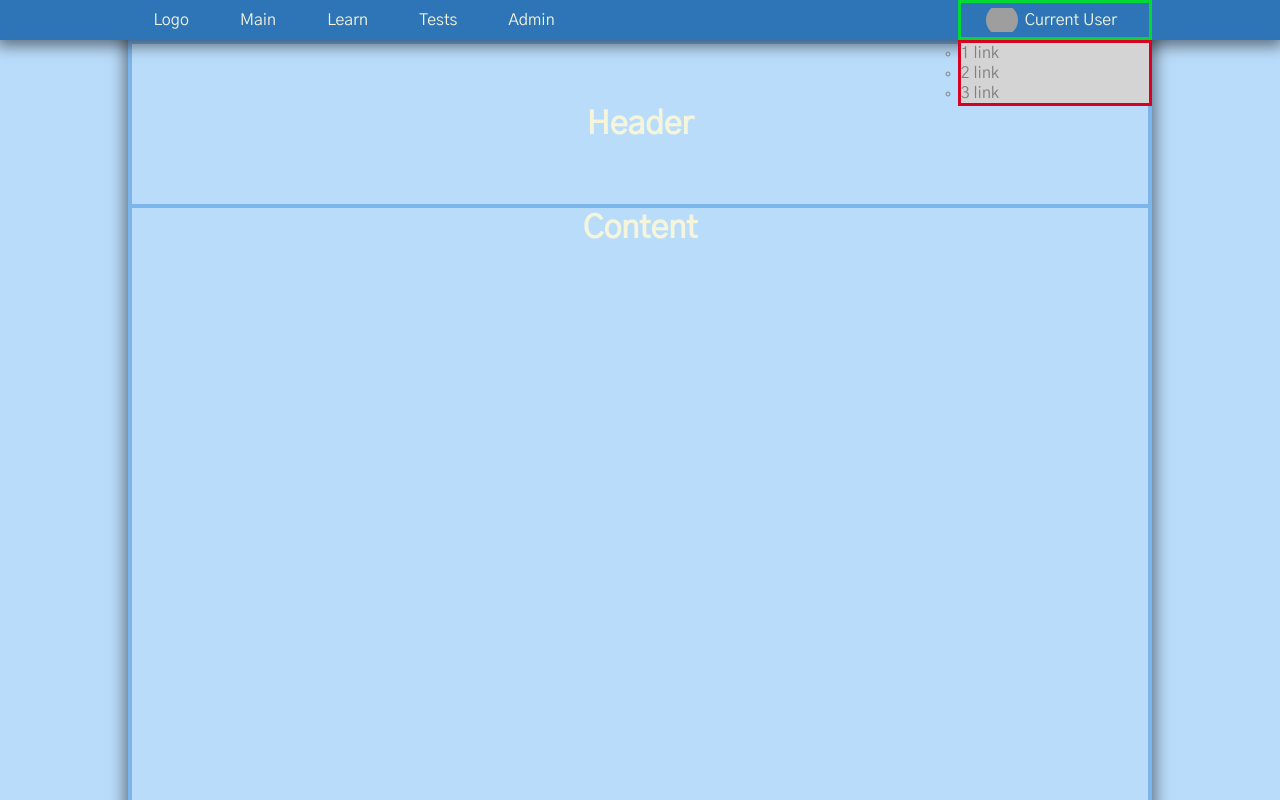
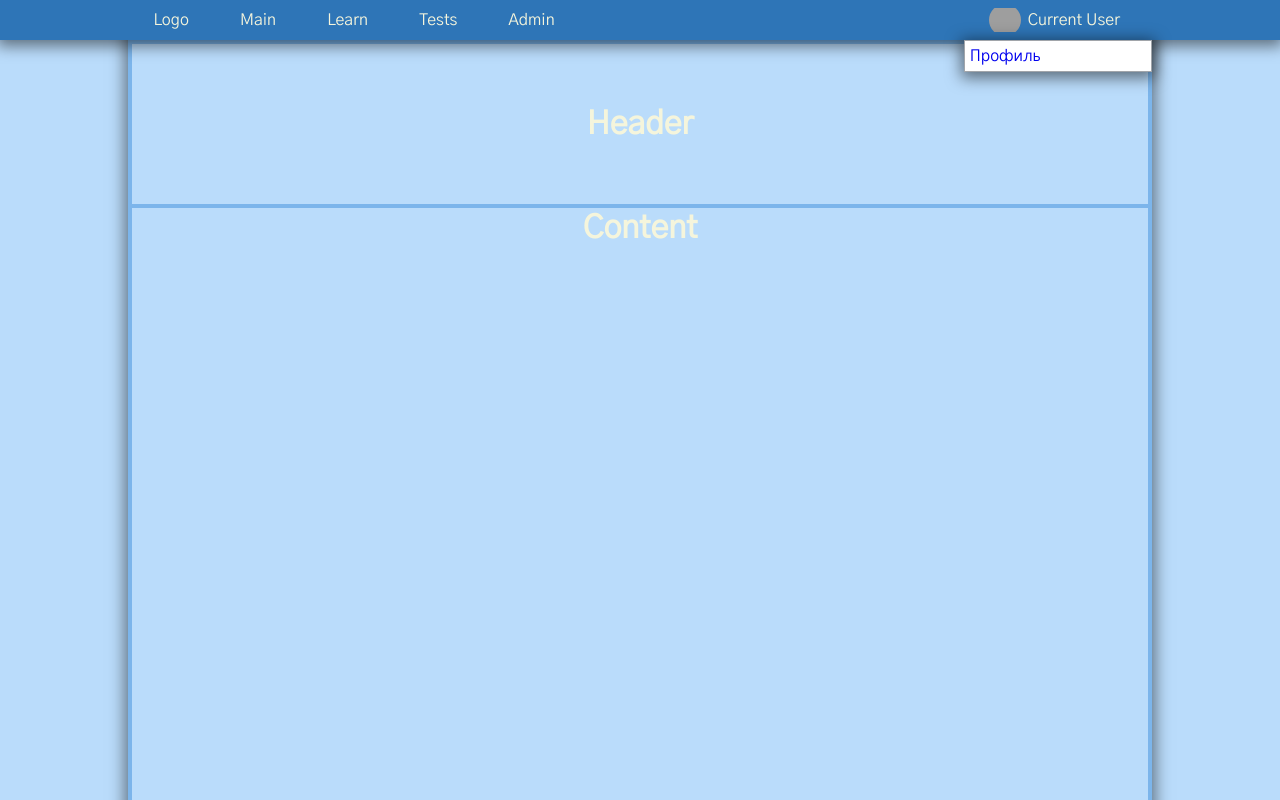
Before and after one commit to YuriyMtrofanov/learn_tomography, a React (Create React App) app: page / in a window 1280 px wide. Shown: the top 800 px of the page. Built offline with nearby package versions, Linux system fonts and the light colour scheme; grey boxes are pictures that could not be loaded.

Commit message:
implemented rote to user page

```diff
--- a/src/app/App.jsx
+++ b/src/app/App.jsx
@@ -1,10 +1,11 @@
 import React from "react";
 import "./App.css";
-import { Routes, Route, Navigate } from "react-router-dom";
+import { Routes, Route, Navigate, Outlet } from "react-router-dom";
 import NavBar from "./components/ui/navBar";
 import MainPage from "./components/pages/mainPage";
 import ArticlesPage from "./components/pages/articlesPage";
 import TestsPage from "./components/pages/testsPage";
+import UsersPage from "./components/pages/usersPage";
 import UserPage from "./components/pages/userPage";
 import LoginPage from "./components/pages/loginPage";
 import AdminPage from "./components/pages/adminPage";
@@ -17,7 +18,11 @@ function App() {
                 <Route index element={<MainPage/>}/>
                 <Route path="learn" element={<ArticlesPage/>}/>
                 <Route path="tests" element={<TestsPage/>}/>
-                <Route path="user" element={<UserPage/>}/>
+                {/* <Route path="users" element={<UserPage/>}/> */}
+                <Route path="users" element={<Outlet/>}>
+                    <Route index element={<UsersPage/>}/>
+                    <Route path=":userId" element={<UserPage/>}/>
+                </Route>
                 <Route path="admin" element={<AdminPage/>}/>
                 <Route path="login" element={<LoginPage/>}/>
                 <Route path="*" element={<Navigate to="/login"/>}/>
--- /dev/null
+++ b/src/app/components/pages/usersPage/index.js
@@ -0,0 +1,2 @@
+import UsersPage from "./usersPage";
+export default UsersPage;
--- /dev/null
+++ b/src/app/components/pages/usersPage/usersPage.jsx
@@ -0,0 +1,27 @@
+import React from "react";
+
+const UsersPage = () => {
+    return (
+        <>
+            <div className="main__container">
+                <div className="main__content">
+                    <div className="main__header">
+                        <h1>All users page</h1>
+                    </div>
+                    <div className="main__body">
+                        <h1>All users page Content</h1>
+                    </div>
+                </div>
+            </div>
+            <div className="main__footer">
+                <div className="footer_content">
+                    <div className="footer_info">
+                        <p>Created by Mitrofanov Yuriy</p>
+                    </div>
+                </div>
+            </div>
+        </>
+    );
+};
+
+export default UsersPage;
--- a/src/app/components/ui/navDropdownList/navDropdownList.css
+++ b/src/app/components/ui/navDropdownList/navDropdownList.css
@@ -1,6 +1,6 @@
 .nav-dropdown {
     display: flex;
-    color: grey;
+    color: rgb(110, 117, 125);
     text-decoration: none;
     /* border: rgb(13, 0, 255) solid; */
 }
@@ -10,6 +10,31 @@
     display: flex;
     flex-direction: column;
     width: 100%;
-    background-color: rgb(212, 212, 212);
-    border: rgb(216, 1, 33) solid;
+    /* background-color: rgb(255, 255, 255); */
+    box-shadow: 0 3px 15px 3px rgba(0, 0, 0, 0.5);
+    /* border: rgb(216, 1, 33) solid; */
 }
+
+.dropdown__list{
+    display: flex;
+    width: 100%;
+    height: max-content;
+    /* border: rgb(216, 1, 33) solid; */
+}
+
+.nav-dropdown__item {
+    display: flex;
+    justify-content: start;
+    align-items: center;
+    padding: 5px;
+    min-height: 4vh;
+    text-decoration: none;
+    background-color: rgb(255, 255, 255);
+    border: rgb(161, 165, 170) solid 1px;
+    /* border: rgb(1, 216, 15) solid; */
+}
+
+.nav-dropdown__item:hover {
+    color: rgb(67, 72, 78);
+    background-color: rgb(222, 222, 222);
+}
--- a/src/app/components/ui/navDropdownList/navDropdownList.jsx
+++ b/src/app/components/ui/navDropdownList/navDropdownList.jsx
@@ -1,24 +1,47 @@
 import React from "react";
 import PropTypes from "prop-types";
 import "./navDropdownList.css";
+import { NavLink } from "react-router-dom";
 
-const NavDropdownList = ({ active }) => {
-    console.log("active", active);
+const NavDropdownList = ({ active, options, userId }) => {
+    // console.log("active", active);
+    // console.log("userId", userId);
     return (
         <div className="nav-dropdown">
             <div className="nav-dropdown__container">
-                <ul className={"nav-dropdown__list" + (active ? " show" : "")}>
-                    <li className="nav-dropdown__item">1 link</li>
-                    <li className="nav-dropdown__item">2 link</li>
-                    <li className="nav-dropdown__item">3 link</li>
-                </ul>
+                {options.length > 0 && userId &&
+                    options.map(item => (
+                        <NavLink
+                            key={item.name}
+                            className="nav-dropdown__item"
+                            to={`${item.path}/${userId}`}
+                        >
+                            {item.value}
+                        </NavLink>
+                    ))
+                }
+                {/* <ul className={"nav-dropdown__list" + (active ? " show" : "")}>
+                    {options.length > 0 && userId &&
+                        options.map(item => (
+                            <NavLink
+                                key={item.name}
+                                className="nav-dropdown__item"
+                                to={`${item.path}/${userId}`}
+                            >
+                                {item.value}
+                            </NavLink>
+                        ))
+                    }
+                </ul> */}
             </div>
         </div>
     );
 };
 
 NavDropdownList.propTypes = {
-    active: PropTypes.bool
+    active: PropTypes.bool,
+    options: PropTypes.arrayOf(PropTypes.object),
+    userId: PropTypes.string
 };
 
 export default NavDropdownList;
--- a/src/app/components/ui/navProfile/navProfile.css
+++ b/src/app/components/ui/navProfile/navProfile.css
@@ -17,7 +17,7 @@
     padding-left: 2vw;
     padding-right: 2vw;
     overflow: hidden;
-    border: rgb(1, 216, 52) solid;
+    /* border: rgb(1, 216, 52) solid; */
 }
 
 .nav-profile__container:hover {
--- a/src/app/components/ui/navProfile/navProfile.jsx
+++ b/src/app/components/ui/navProfile/navProfile.jsx
@@ -3,11 +3,13 @@ import NavDropdownList from "../navDropdownList";
 import "./navProfile.css";
 
 const NavProfile = () => {
-    const [active, setActive] = useState(false);
-
-    const currentUser = { name: "Current User" };
+    const options = [
+        { name: "users", value: "Профиль", path: "/users" }
+    ];
+    const currentUser = { id: "1", name: "Current User" };
     // const currentUser = useSelector(getCurrentUser());
 
+    const [active, setActive] = useState(false);
     const handleActive = () => {
         setActive(prevState => !prevState);
     };
@@ -28,16 +30,11 @@ const NavProfile = () => {
                         {currentUser.name}
                     </div>
                 </div>
-                <NavDropdownList active={active}/>
-                {/* <div className="nav-dropdown">
-                    <div className="nav-dropdown__container">
-                        <ul className={"nav-dropdown__list" + (active ? " show" : "")}>
-                            <li className="nav-dropdown__item">1 link</li>
-                            <li className="nav-dropdown__item">2 link</li>
-                            <li className="nav-dropdown__item">3 link</li>
-                        </ul>
-                    </div>
-                </div> */}
+                <NavDropdownList
+                    active={active}
+                    options={options}
+                    userId={currentUser.id}
+                />
             </div>
         </>
     );
```
Also changed, not shown: src/app/components/pages/userEditPage/userEditPage.jsx (added, +18 -0 lines), src/app/components/pages/userEditPage/index.js (added).
